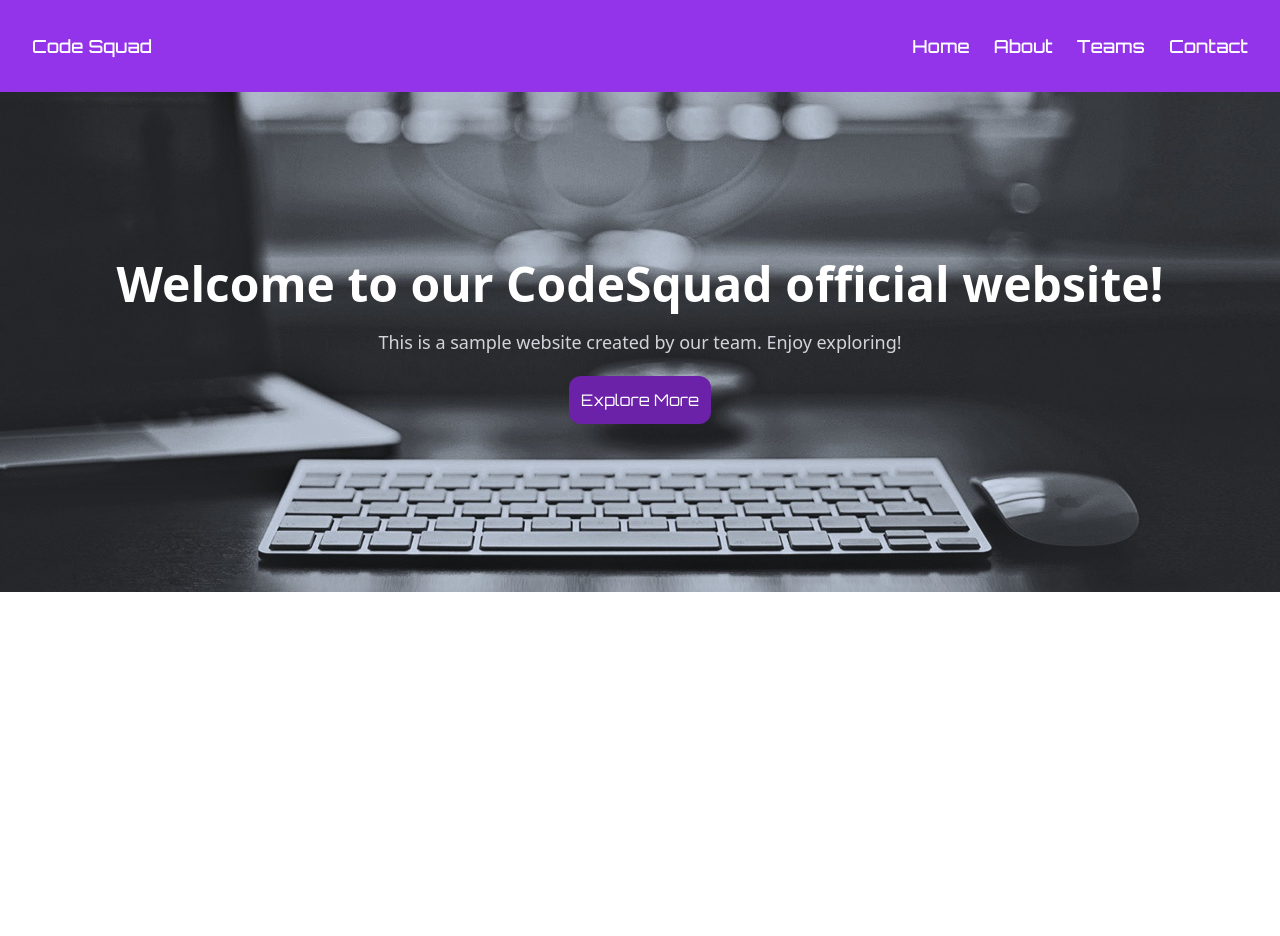
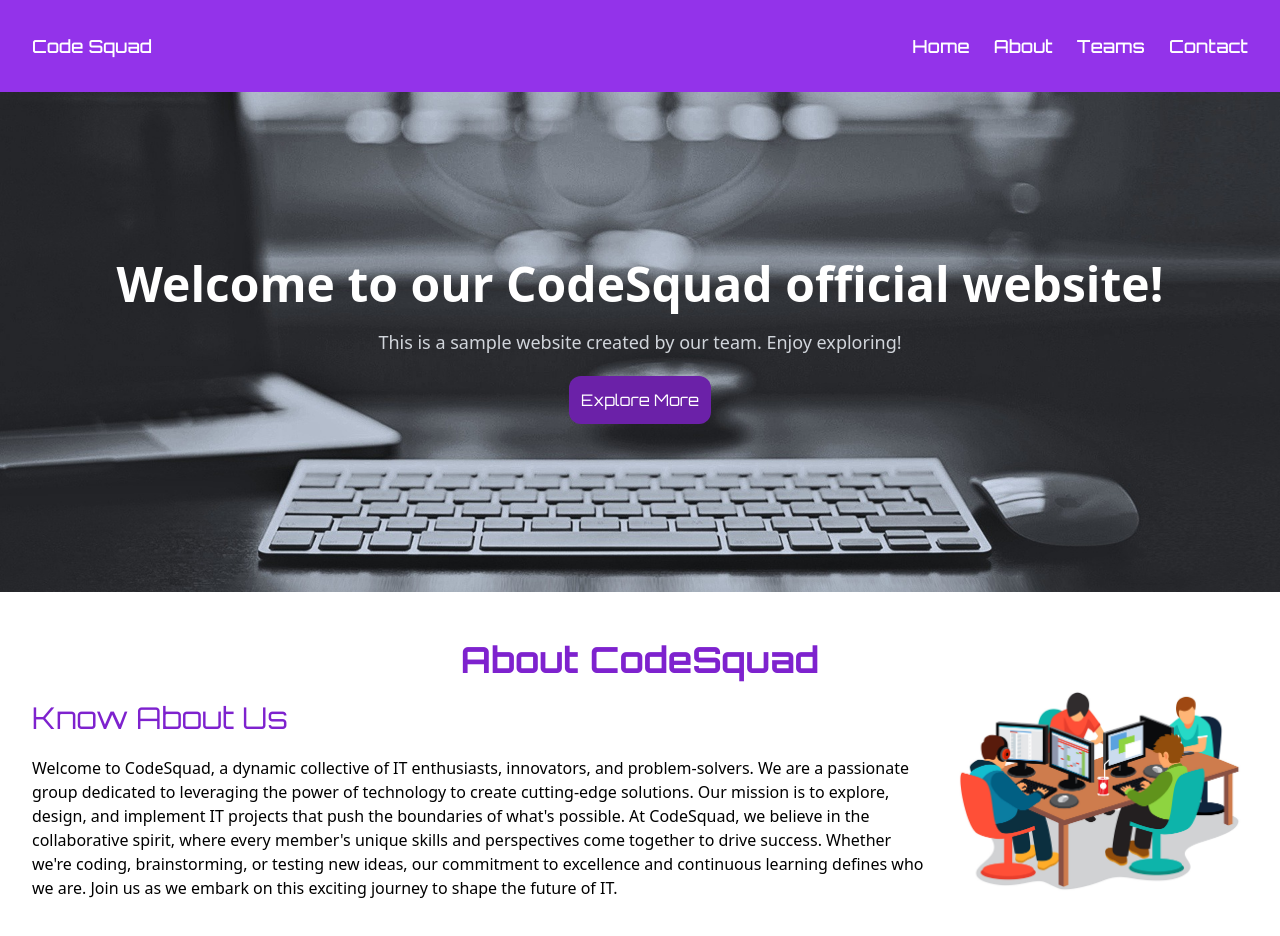
Before and after one commit to vee309bajracharya/Frameworks_practice, a website: page front-end/src/views/index.html in a window 1280 px wide. Before the commit the page ends 800 px from the top, so only its background shows below. Drawn offline with Linux system fonts and the light colour scheme.

Commit message:
created about page content

```diff
--- a/front-end/src/views/index.html
+++ b/front-end/src/views/index.html
@@ -36,7 +36,7 @@
             </section>
 
         </header>
-        <!-- navbar starts here -->
+        <!-- navbar ends here -->
 
         <!-- Home page starts here -->
         <div class="relative h-[500px]">
@@ -55,12 +55,48 @@
 
             </section>
         </div>
+        <!-- Home page ends here -->
+
+        <!-- About page starts -->
+        <div class="my-4">
+            <section class="p-8 max-w-screen-xl mx-auto">
+                <h1 class="text-4xl text-center  font-bold text-purple-700 font-orbitron">About CodeSquad</h1>
+
+
+                <!-- About Content Wrapper -->
+                <div class="flex justify-between gap-5 items-center">
+                    <!-- about left portion -->
+                    <div class="w-4/5">
+                        <h1 class="text-bold text-purple-700 my-5 text-3xl font-orbitron">Know About Us</h1>
+                        <p class="">Welcome to CodeSquad, a dynamic collective of IT enthusiasts, innovators, and problem-solvers. We are a passionate group dedicated to leveraging the power of technology to create cutting-edge solutions. Our mission is to explore, design, and implement IT projects that push the boundaries of what's possible.
+
+                        At CodeSquad, we believe in the collaborative spirit, where every member's unique skills and perspectives come together to drive success. Whether we're coding, brainstorming, or testing new ideas, our commitment to excellence and continuous learning defines who we are. Join us as we embark on this exciting journey to shape the future of IT.</p>
+                    </div>
+
+                    <!-- about right portion -->
+                    <div class="w-80">
+                        <img src="../../public/images/about_right_side.jpg" alt="About Image" class="">
+                    </div>
+
+
+                </div>
+
+            </section>
+
+        </div>
+
+
+
+
+
+
+        <!-- About page ends -->
 
 
 
     </main>
 
-        <!-- Home page ends here -->
+
 
 
 
```
Also changed, not shown: front-end/dist/style.css, front-end/public/images/about_right_side.jpg (added).
